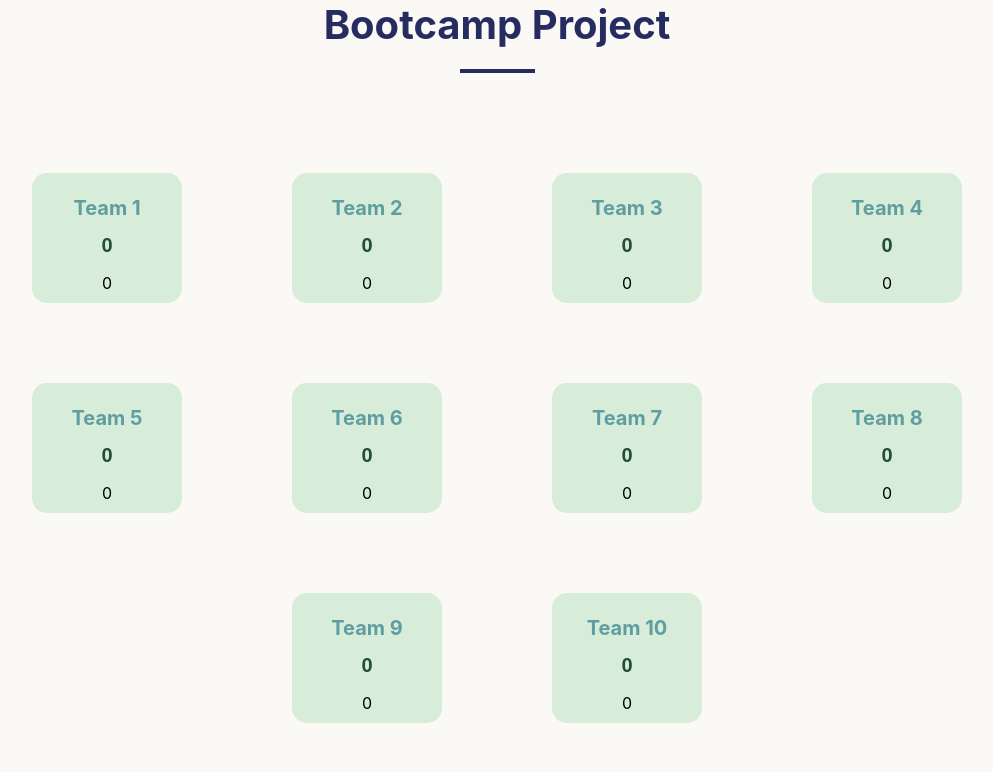
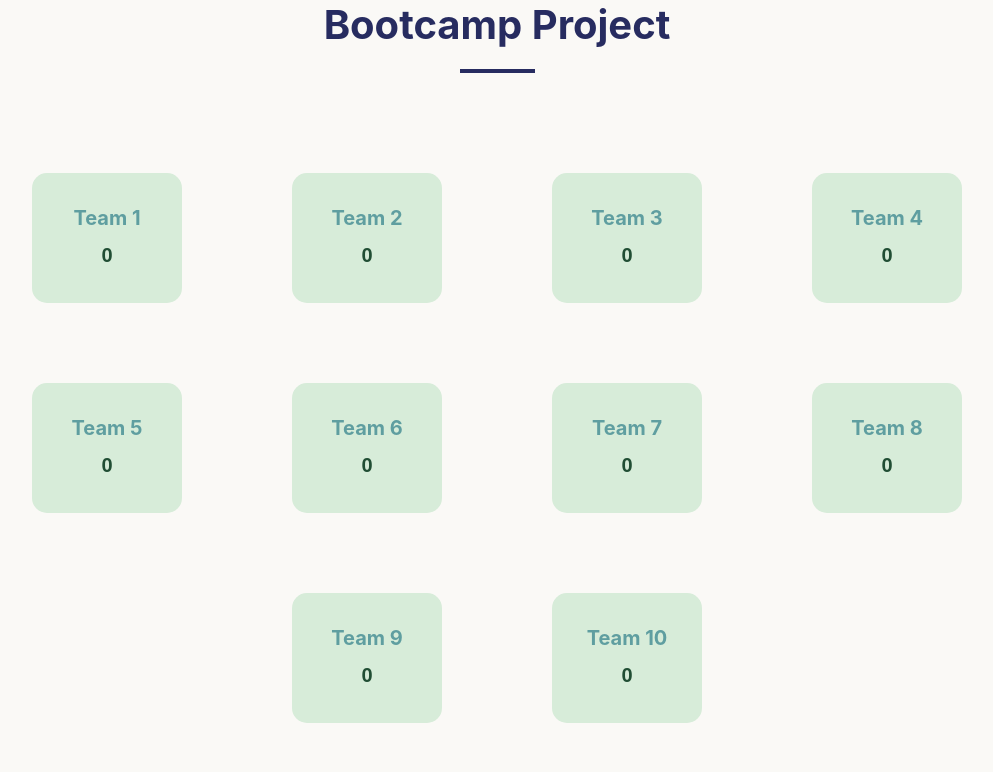
Before and after one commit to erik-vm/team-score-tracker, a React (Create React App) app: page / in a window 1280 px wide. Shown: the top 772 px of the page, without its empty margins (143-1136 px from the left). Built offline with nearby package versions, Linux system fonts and the light colour scheme.

Commit message:
-Rendered team component inside teams

```diff
--- a/src/components/Activities.js
+++ b/src/components/Activities.js
@@ -60,8 +60,8 @@ const [activities, setActivities] = useState([
         </TableHead>
         <TableBody>
             {
-                activities.map((activity) => (
-                    <Activity name={activity.name} points={activity.points} StyledTableCell={StyledTableCell} StyledTableRow={StyledTableRow}></Activity>
+                activities.map((activity, i) => (
+                    <Activity name={activity.name} points={activity.points} StyledTableCell={StyledTableCell} StyledTableRow={StyledTableRow} key={i}></Activity>
                 ))
             }
         </TableBody>
--- a/src/components/Team.js
+++ b/src/components/Team.js
@@ -1,26 +1,34 @@
-import React, { Component, useState }  from 'react';
+import React, { Component, useState } from 'react';
 import './Team.css'
 
-const Team = (props) => {
+const Team = ({name, points}) => {
 
-  const [teamName, setName] = useState(props.teamName);
+  const modelToggler = () => {
+    var mainContainer = document.querySelector(".main-container");
+    mainContainer.classList.toggle("show")
+  }
 
-  const modelToggler= ()=>{
-    var mainContainer = document.querySelector(".main-container");
-    mainContainer.classList.toggle("closed");
-
+  const clickTeamHandler = () => {
+    alert(`You clicked on ${name}`)
   }
   return (
+    <div className="team" onClick={clickTeamHandler}>
+      <div className="description">
+        <h1>{name}</h1>
+        <h2>{points}</h2>
+      </div>
+    </div>
+  );
 
-    <div className="main-container">
+    {/* <div className="main-container">
       <div className="team-container">
         <div className="team-header"><h2>Team 5 </h2> <button className="btn">Edit</button></div>
         <div className="score">100</div>
       </div>
       <div><button className="close" onClick={modelToggler}>X</button></div>
     </div>
+ */}
 
-  );
 };
 
 export default Team;
--- a/src/components/Teams.js
+++ b/src/components/Teams.js
@@ -1,17 +1,21 @@
 import './Teams.css';
 import * as React from 'react';
 import { useState } from 'react';
+import { populateTeams } from '../utils/helpers';
+import Team from './Team';
 
 
 
 export default function Teams() {
+    //teams state that holds the 10 teams initially
+    const [teams, setTeams] = useState(populateTeams)
 
-
+    //Adds a new team and updates the teams state
     const handleClick = () => {
-        setIndex(teamIndex + 1);
-        setTeam(teamArray.concat(0));
+        /* setIndex(teamIndex + 1); */
+        setTeams(() => [...teams, {name: `Team ${teams.length + 1}`, points: 0}]);
     }
-
+/*
     const [teamIndex, setIndex] = useState(10);
 
     const [teamArray, setTeam] = useState([0,0,0,0,0,0,0,0,0,0]);
@@ -74,7 +78,7 @@ export default function Teams() {
              </div>
         );
     }
-
+  */
 
 
 
@@ -85,14 +89,18 @@ export default function Teams() {
                 <h1 className='title'> Bootcamp Project</h1>
                 <div className="divider"></div>
                 <div className="teams">
-                    <div className="team" onClick={clickOnTeam1}>
-                        <div className="description">
-                            <h1>Team 1</h1>
-                            <h2>{teamArray[0]}</h2>
-                            {team}
-                        </div>
-                    </div>
-                    <div className="team" onClick={clickOnTeam2}>
+                    {
+                        /* for every team in teams it generates a Team.js component
+                        N.B: everytime you iterate through an array
+                             to render multiple components you should assign
+                             a unique key for every iteration */
+                        teams.map((team, i) => (
+                                                                    //unique key
+                            <Team name={team.name} points={team.points} key={i}></Team>
+                        ))
+                    }
+
+                    {/* <div className="team" onClick={clickOnTeam2}>
                         <div className="description">
                             <h1>Team 2</h1>
                             <h2>{teamArray[1]}</h2>
@@ -154,13 +162,12 @@ export default function Teams() {
                             <h2>{teamArray[9]}</h2>
                             {team}
                         </div>
-                    </div>
+                    </div> */}
                 </div>
-                {results}
+                {/* {results} */}
             </div>
             <div id="button">
                 <button className="description" onClick={handleClick}> <h2>Add Team!</h2></button>
-
             </div>
         </div>
 
--- /dev/null
+++ b/src/utils/helpers.js
@@ -0,0 +1,9 @@
+//returns an array of the 10 initial teams
+export function populateTeams() {
+    const INITIAL_TEAM_SIZE = 10;
+    let initialTeams = []
+    for(let i = 1; i < INITIAL_TEAM_SIZE + 1; i++ ){
+        initialTeams.push({name: `Team ${i}`, points:0})
+    }
+    return initialTeams;
+}
```
